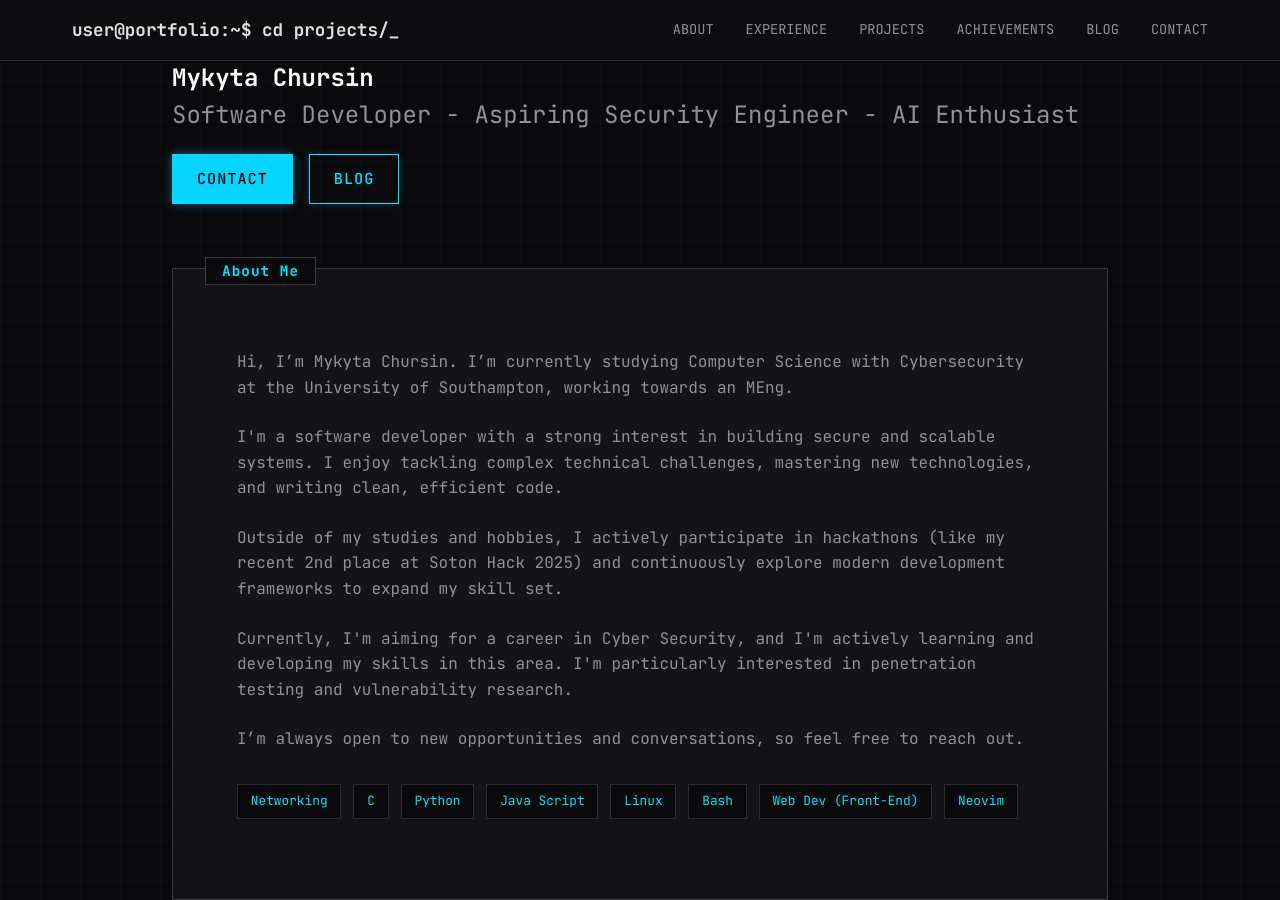
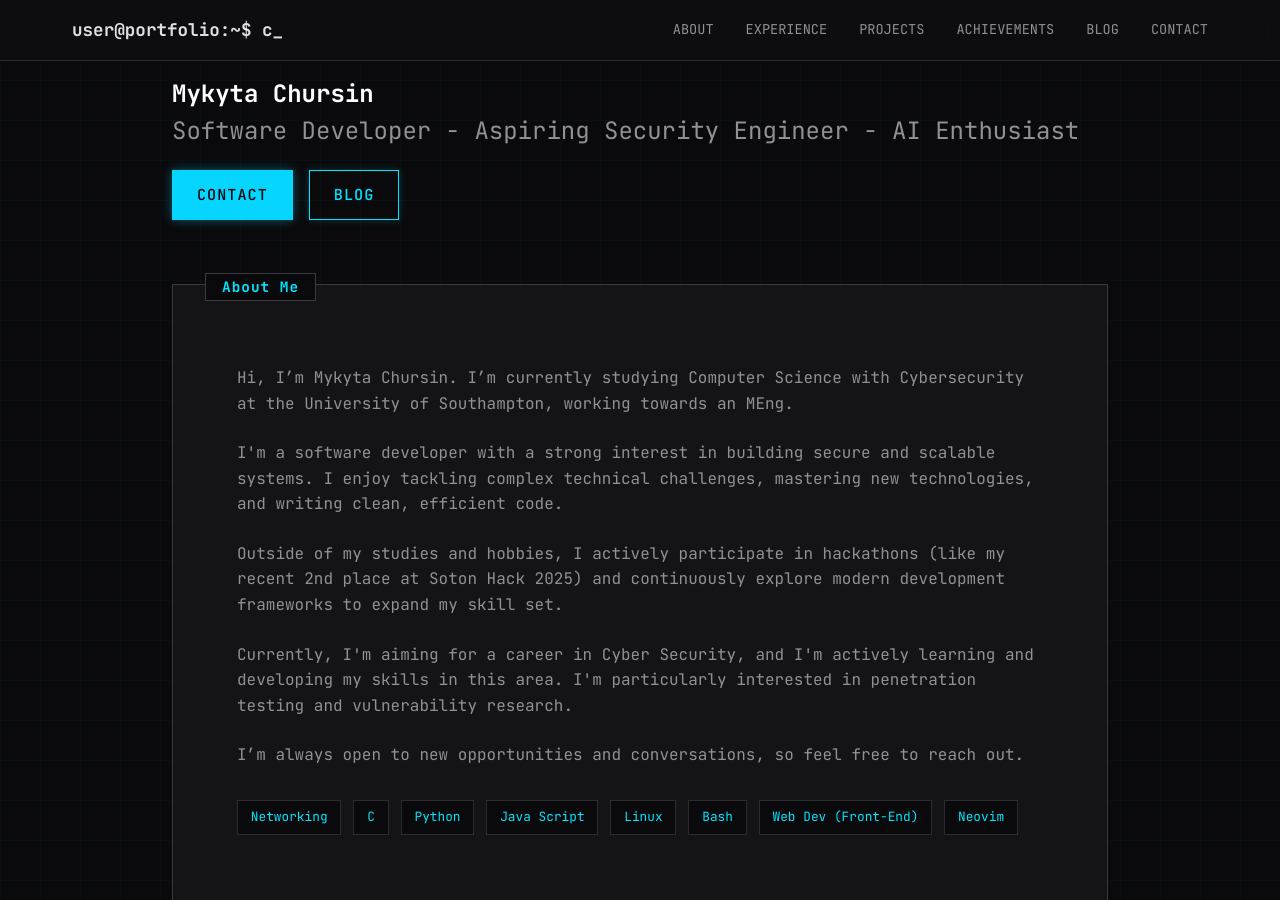
Before and after one commit to takymy/takymy.github.io, a Jekyll site: the page built from index.html, in a window 1280 px wide and 900 px high. Built offline with Jekyll 4.4.1, drawn with Linux system fonts in a browser that asks for light colours.

Commit message:
Updated margin in index.html

```diff
--- a/index.html
+++ b/index.html
@@ -2,7 +2,7 @@
 layout: default
 ---
 <!-- MAIN HERO SECTION -->
-<section id="main-hero" class="section hero-section" style="display: flex; flex-direction: column; align-items: flex-start;">
+<section id="main-hero" class="section hero-section" style="display: flex; margin-top: 1rem; flex-direction: column; align-items: flex-start;">
     <h1 class="hero-title" style="margin-bottom: 0.5rem; font-weight: 700;">
         <span class="glow-text">{{ site.data.about.headline }}</span>
     </h1>
```
